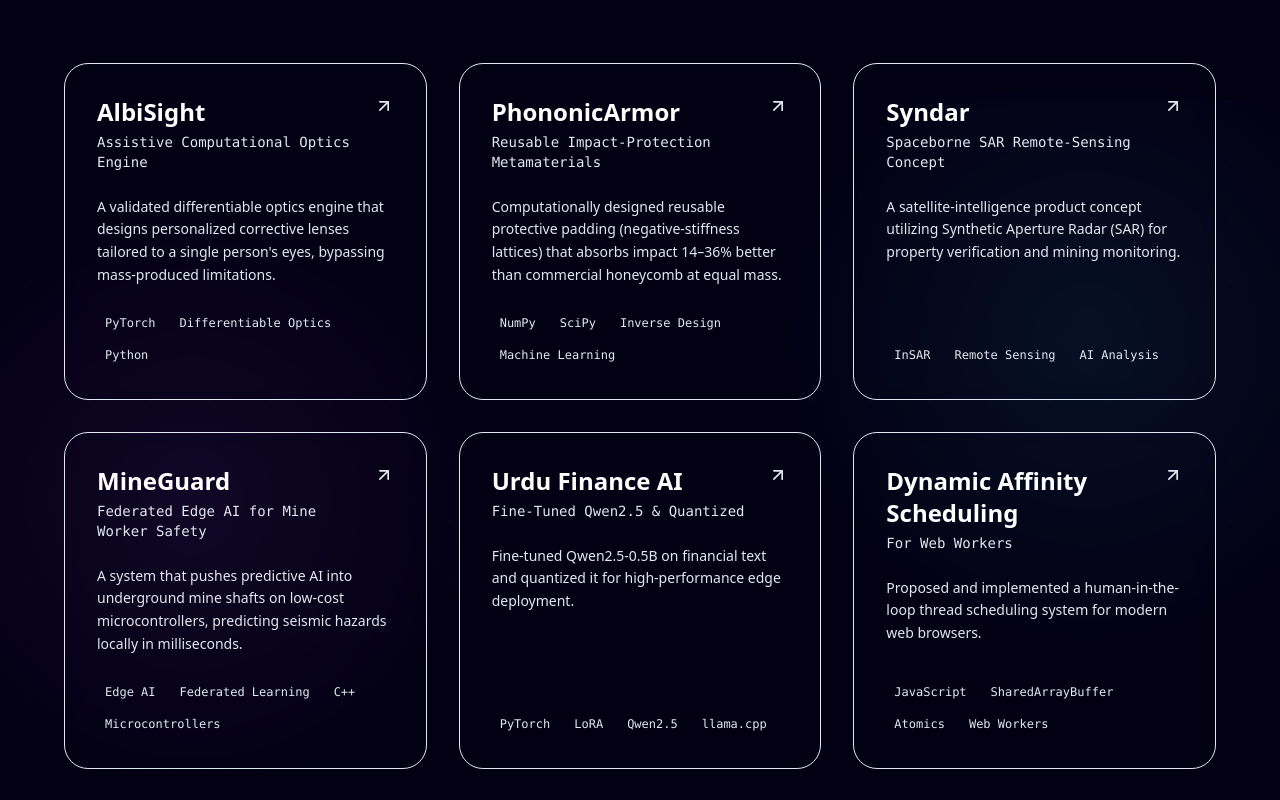
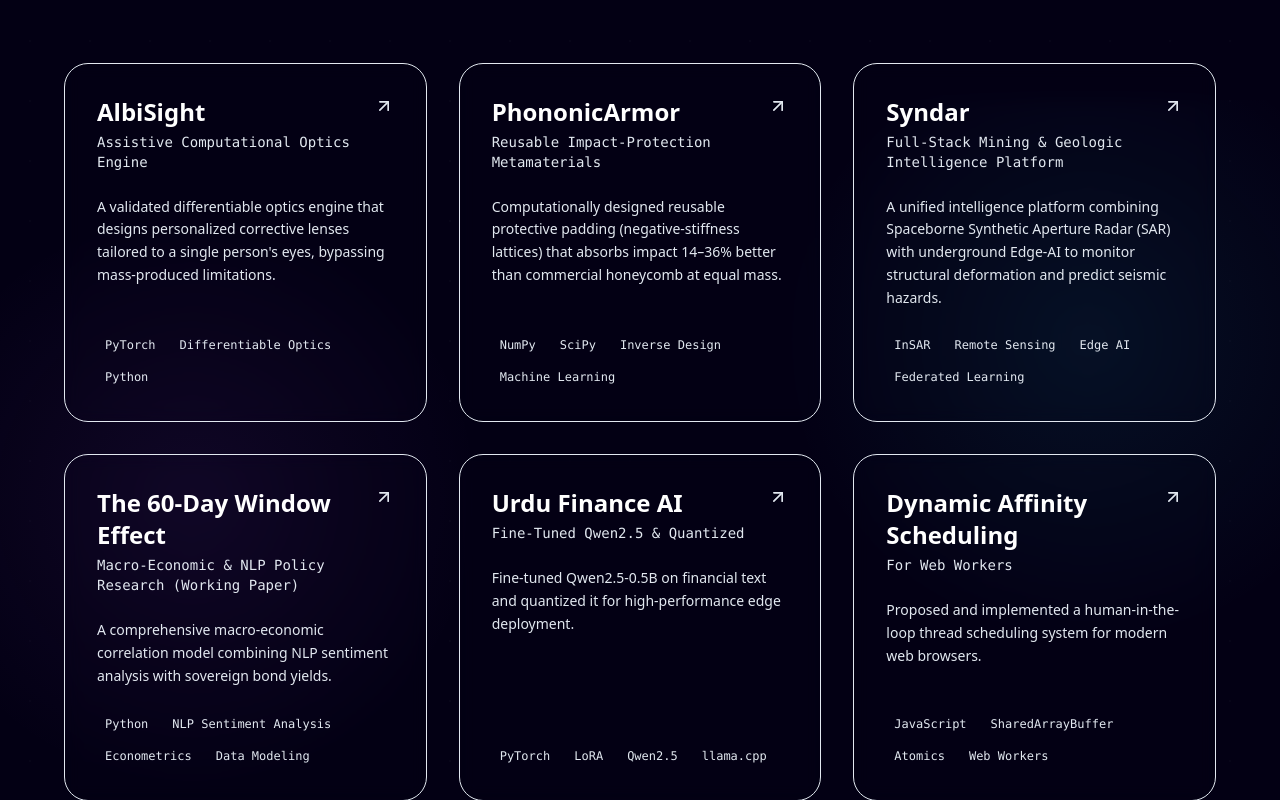
Before and after one commit to hassankhan2510/myportfolio, a Next.js app in the folder portfolio/: page / in a window 1280 px wide. Shown: the part 3900-4700 px from the top of the page. Built offline with nearby package versions, Linux system fonts and the light colour scheme.

Commit message:
Update: Merge MineGuard into Syndar & Add SDPI Working Paper

```diff
--- a/portfolio/src/data/projects.ts
+++ b/portfolio/src/data/projects.ts
@@ -71,36 +71,39 @@
         id: 'syndar',
         slug: 'syndar',
         title: 'Syndar',
-        subtitle: 'Spaceborne SAR Remote-Sensing Concept',
-        role: 'Concept Architect',
-        stack: ['InSAR', 'Remote Sensing', 'AI Analysis'],
+        subtitle: 'Full-Stack Mining & Geologic Intelligence Platform',
+        role: 'Systems Architect',
+        stack: ['InSAR', 'Remote Sensing', 'Edge AI', 'Federated Learning'],
         category: 'Deep-Tech Research',
-        summary: 'A satellite-intelligence product concept utilizing Synthetic Aperture Radar (SAR) for property verification and mining monitoring.',
+        summary: 'A unified intelligence platform combining Spaceborne Synthetic Aperture Radar (SAR) with underground Edge-AI to monitor structural deformation and predict seismic hazards.',
         content: {
-            problem: 'Traditional optical satellite imagery fails in poor weather or at night, and lacks granular deformation data.',
-            solution: 'An InSAR/SAR based intelligence platform that can monitor ground deformation and verify structures regardless of cloud cover.'
+            problem: 'Mining safety and structural monitoring are currently disjointed. Traditional optical satellite imagery fails in poor weather, and underground sensors rely on centralized network uplinks that fail during collapses.',
+            solution: 'A dual-layer platform: Space-down SAR analytics for millimeter-level ground deformation monitoring, combined with edge-up Federated AI (formerly MineGuard) running on low-cost microcontrollers for localized, millisecond-latency seismic hazard prediction.',
+            keyFeatures: [
+                'InSAR/SAR monitoring regardless of cloud cover or time of day.',
+                'Offline-first underground seismic hazard prediction on embedded devices.',
+                'Sub-KB federated model updates for highly constrained network links.'
+            ]
         },
         link: 'https://syndar.vercel.app/',
         linkText: 'View Concept Site'
     },
     {
-        id: 'mineguard',
-        slug: 'mineguard',
-        title: 'MineGuard',
-        subtitle: 'Federated Edge AI for Mine Worker Safety',
-        role: 'Systems Engineer',
-        stack: ['Edge AI', 'Federated Learning', 'C++', 'Microcontrollers'],
+        id: 'sdpi-research',
+        slug: 'sdpi-research',
+        title: 'The 60-Day Window Effect',
+        subtitle: 'Macro-Economic & NLP Policy Research (Working Paper)',
+        role: 'Lead Researcher',
+        stack: ['Python', 'NLP Sentiment Analysis', 'Econometrics', 'Data Modeling'],
         category: 'Deep-Tech Research',
-        summary: 'A system that pushes predictive AI into underground mine shafts on low-cost microcontrollers, predicting seismic hazards locally in milliseconds.',
+        summary: 'A comprehensive macro-economic correlation model combining NLP sentiment analysis with sovereign bond yields.',
         content: {
-            keyFeatures: [
-                'Survives network failures that would blind traditional centralized monitoring.',
-                'Sub-KB federated model updates for highly constrained network links.',
-                'Real-time seismic hazard prediction on the edge.'
-            ]
+            problem: 'Understanding the complex interplay between sovereign default risk, climate financing (green bonds), and global policy sentiment is notoriously difficult.',
+            solution: 'Developed a computational pipeline to scrape, analyze, and correlate policy sentiment (using NLP) against real-world economic indicators like Green Bond yields.',
+            impact: 'Drafted as a policy working paper for the Sustainable Development Policy Institute (SDPI) to advise on climate-finance structuring.'
         }
     },
-    {
+{
         id: 'nexaura-hms',
         slug: 'nexaura-hms',
         title: 'Nexaura HMS',
```
